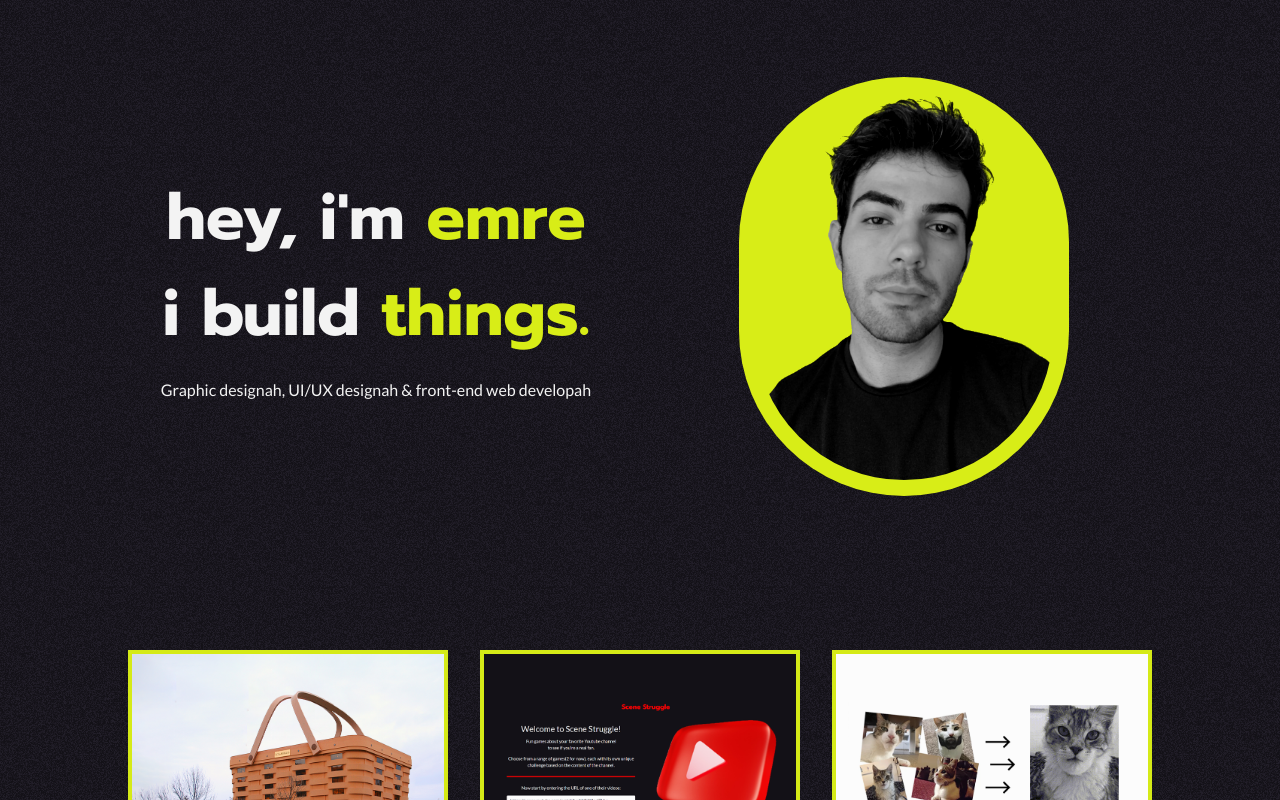
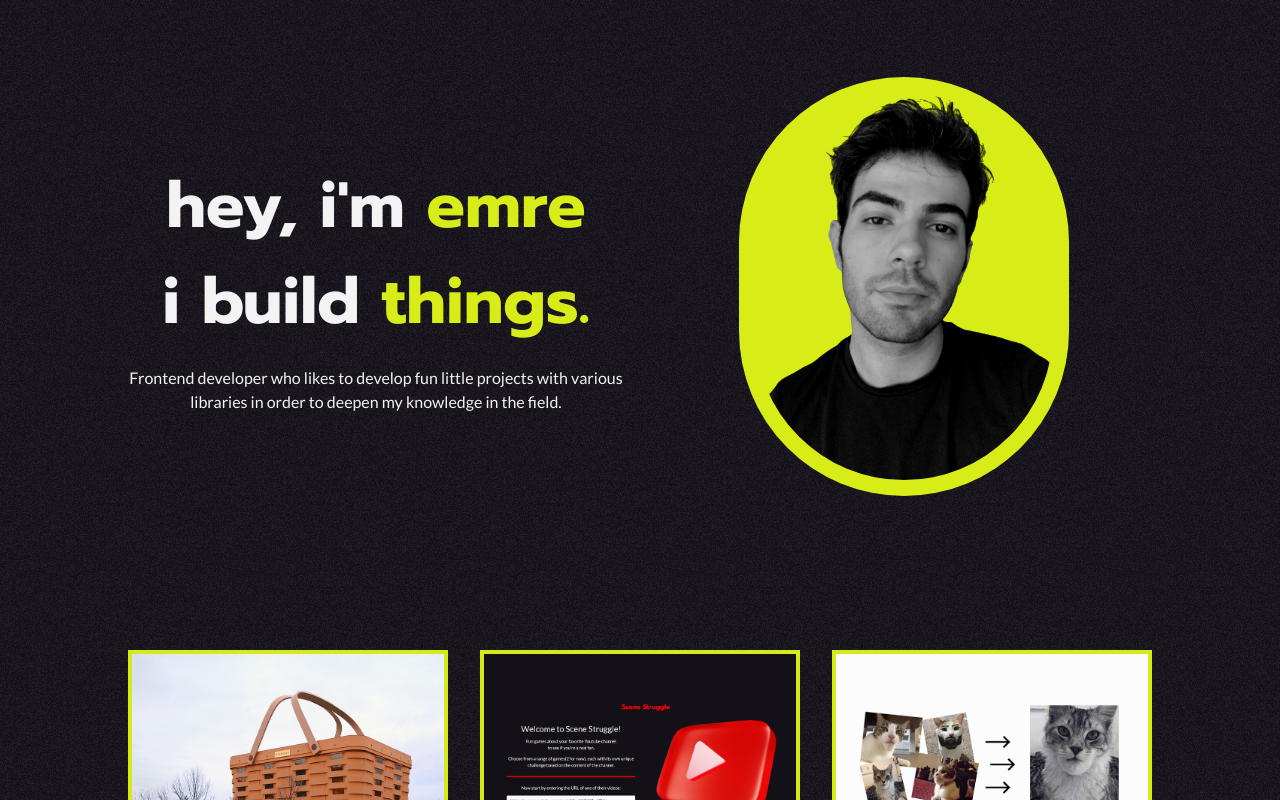
Before and after one commit to emredevsalot/emredevsalot.github.io, a React (Vite) app: page / in a window 1280 px wide. Shown: the top 800 px of the page. Built offline with nearby package versions, Linux system fonts and the light colour scheme.

Commit message:
update hero description

```diff
--- a/src/pages/homepage/Hero.tsx
+++ b/src/pages/homepage/Hero.tsx
@@ -10,7 +10,8 @@ const Hero = (props: Props) => {
           <br />i build <span className="text-primary">things.</span>
         </h1>
         <p className="mt-4 text-center">
-          Graphic designah, UI/UX designah & front-end web developah
+          Frontend developer who likes to develop fun little projects with
+          various libraries in order to deepen my knowledge in the field.
         </p>
       </div>
       {/* Hero image ---------------------------------------------- */}
```
